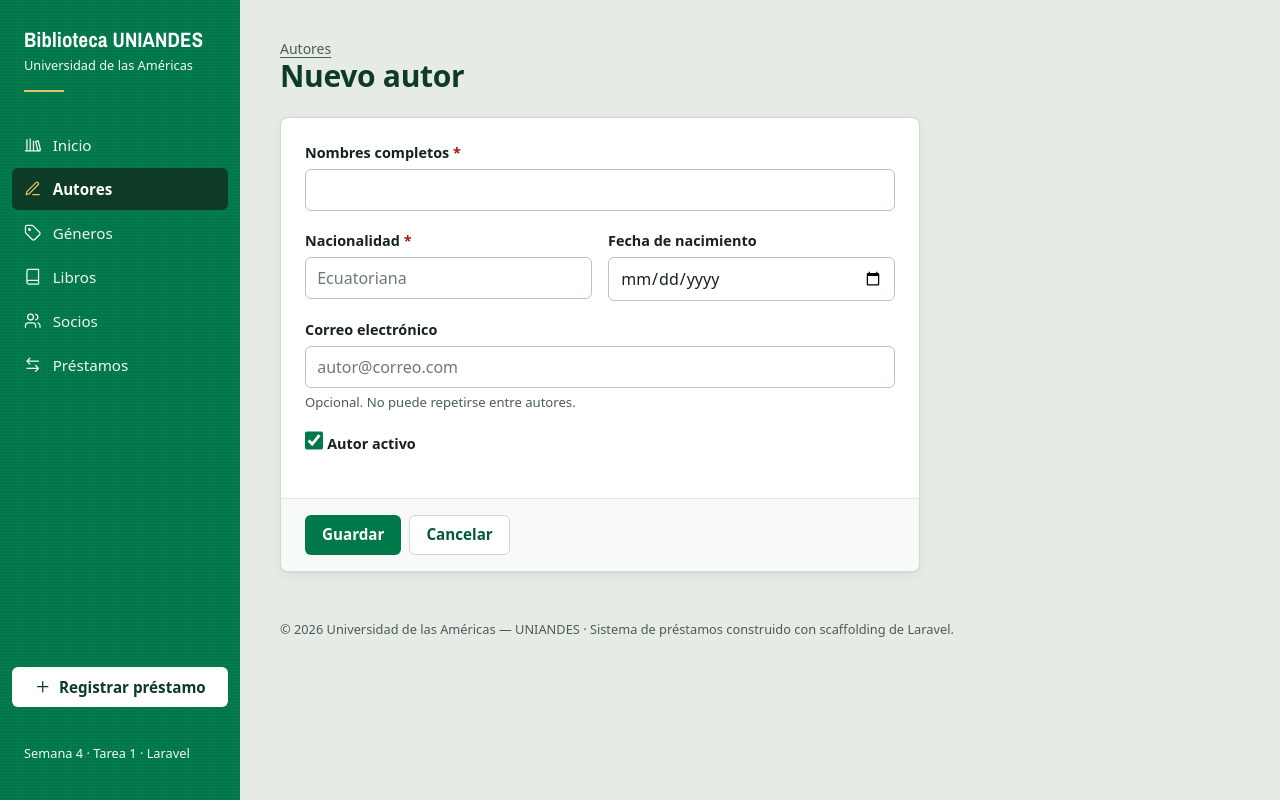
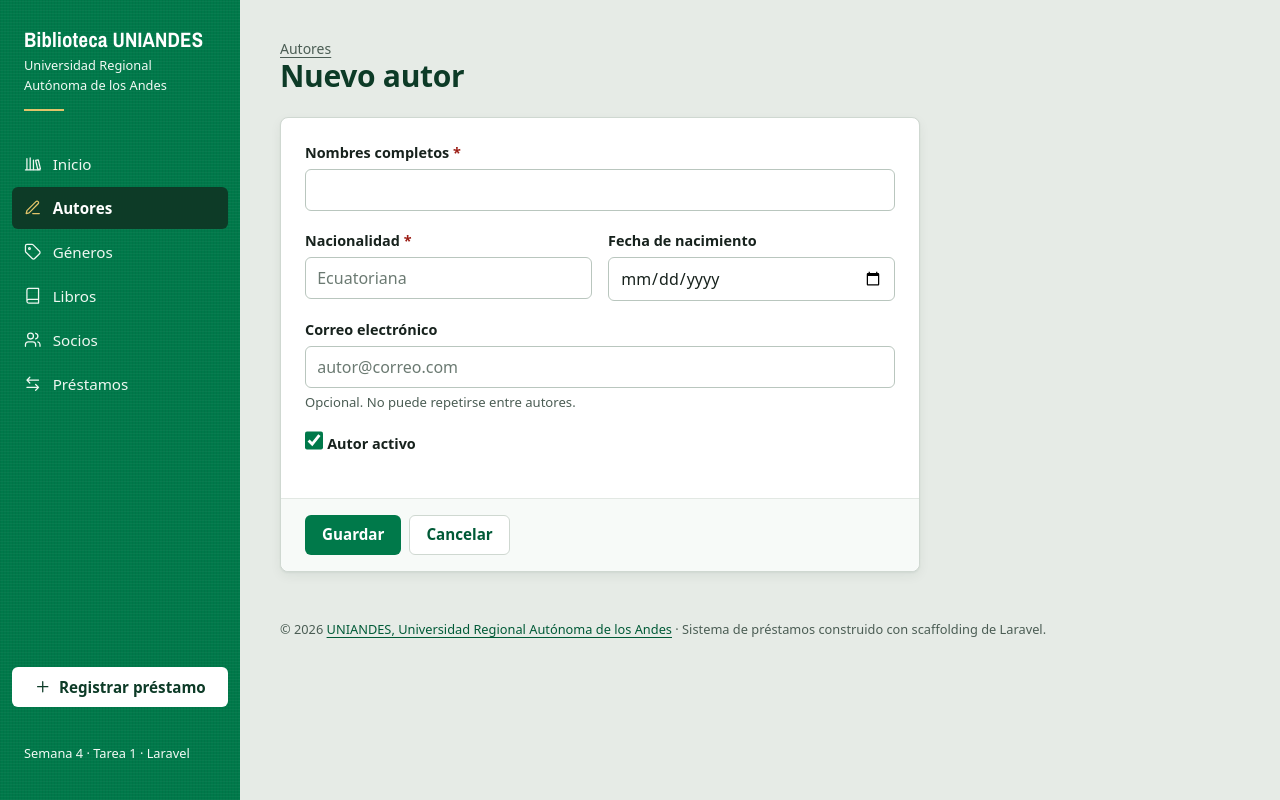
Before and after one commit to constantine1408/Semana4-Tarea1, a Laravel app: page /autores/create in a window 1280 px wide. Run offline with Laravel 12, Linux system fonts and the light colour scheme.

Commit message:
fix: nombre correcto de la universidad (Universidad Regional Autónoma de los Andes)
La barra lateral y el pie decían "Universidad de las Américas". El pie
enlaza ahora a https://www.uniandes.edu.ec/ y el README nombra la
universidad.

Co-Authored-By: Claude Opus 5.5 <noreply@anthropic.com>

```diff
--- a/resources/views/layout.blade.php
+++ b/resources/views/layout.blade.php
@@ -26,7 +26,7 @@
     <aside class="barra">
         <a class="marca" href="{{ route('home') }}">
             <strong>Biblioteca UNIANDES</strong>
-            <span>Universidad de las Américas</span>
+            <span>Universidad Regional Autónoma de los Andes</span>
             <span class="filete" aria-hidden="true"></span>
         </a>
 
@@ -64,7 +64,7 @@
 
             @yield('contenido')
 
-            <p class="pie">© {{ date('Y') }} Universidad de las Américas — UNIANDES · Sistema de préstamos construido con scaffolding de Laravel.</p>
+            <p class="pie">© {{ date('Y') }} <a href="https://www.uniandes.edu.ec/">UNIANDES, Universidad Regional Autónoma de los Andes</a> · Sistema de préstamos construido con scaffolding de Laravel.</p>
         </div>
     </main>
 </div>
```
Also changed, not shown: README.md.
